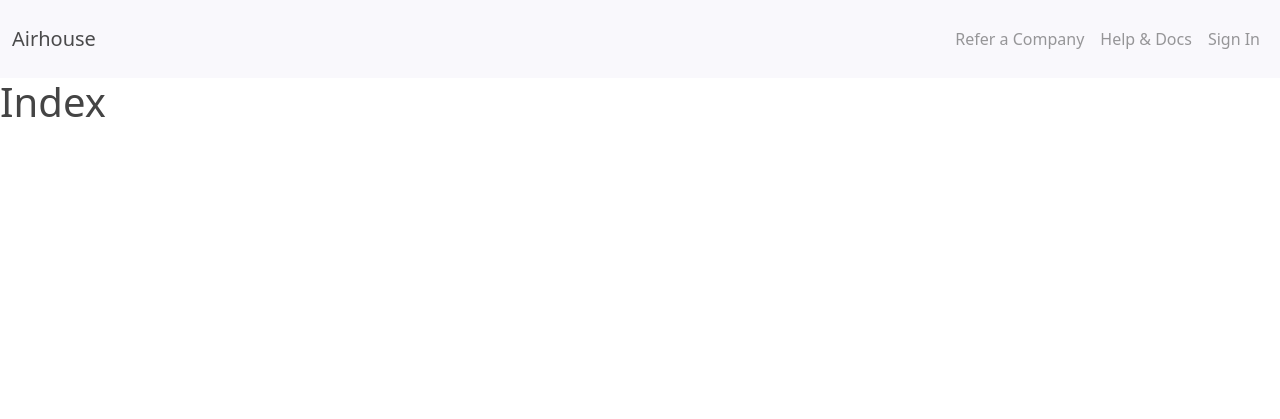
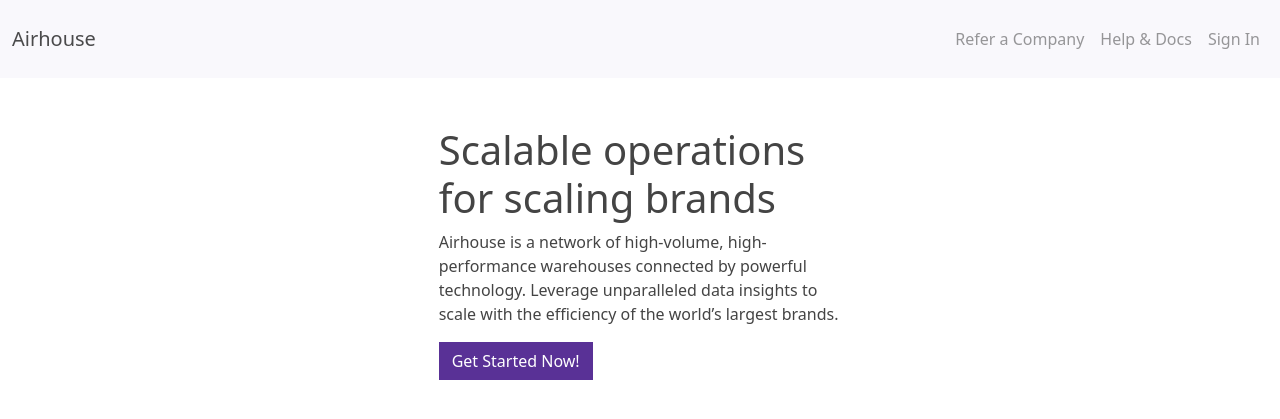
Before and after one commit to leo9uo/Airhouse, a Django app: page / in a window 1280 px wide. Shown: the top 419 px of the page. Run offline with Django 5.2, Linux system fonts and the light colour scheme.

Commit message:
base setup for index page

```diff
--- a/airhouse_project/airhouse/templates/airhouse/index.html
+++ b/airhouse_project/airhouse/templates/airhouse/index.html
@@ -1,5 +1,16 @@
 {% extends 'airhouse/base.html' %}
 
 {% block content %}
-<h1>Index</h1>
+<div>
+	<div class="row">
+		<div class="col-sm-11 col-md-4 mx-auto mt-5 px-3">
+			<h1 class="fw-light">Scalable operations for scaling brands</h1>
+			<p class="fw-light">Airhouse is a network of high-volume, high-performance warehouses connected by powerful technology. Leverage unparalleled data insights to scale with the efficiency of the world’s largest brands.</p>
+
+			<div>
+				<a href="{% url 'dashboard' %}" class="btn btn-primary">Get Started Now!</a>
+			</div>
+		</div>
+	</div>
+</div>
 {% endblock content %}
--- a/airhouse_project/airhouse/templates/airhouse/navigation.html
+++ b/airhouse_project/airhouse/templates/airhouse/navigation.html
@@ -1,6 +1,6 @@
 <nav class="navbar navbar-expand-lg bg-light">
     <div class="container-fluid">
-        <a class="navbar-brand" href="{% url 'dashboard' %}">Airhouse</a>
+        <a class="navbar-brand" href="{% url 'index' %}">Airhouse</a>
         <button class="navbar-toggler" type="button" data-bs-toggle="collapse" data-bs-target="#navbarNav" aria-controls="navbarNav" aria-expanded="false" aria-label="Toggle navigation" >
             <span class="navbar-toggler-icon"></span>
         </button>
```
Also changed, not shown: airhouse_project/db.sqlite3.
